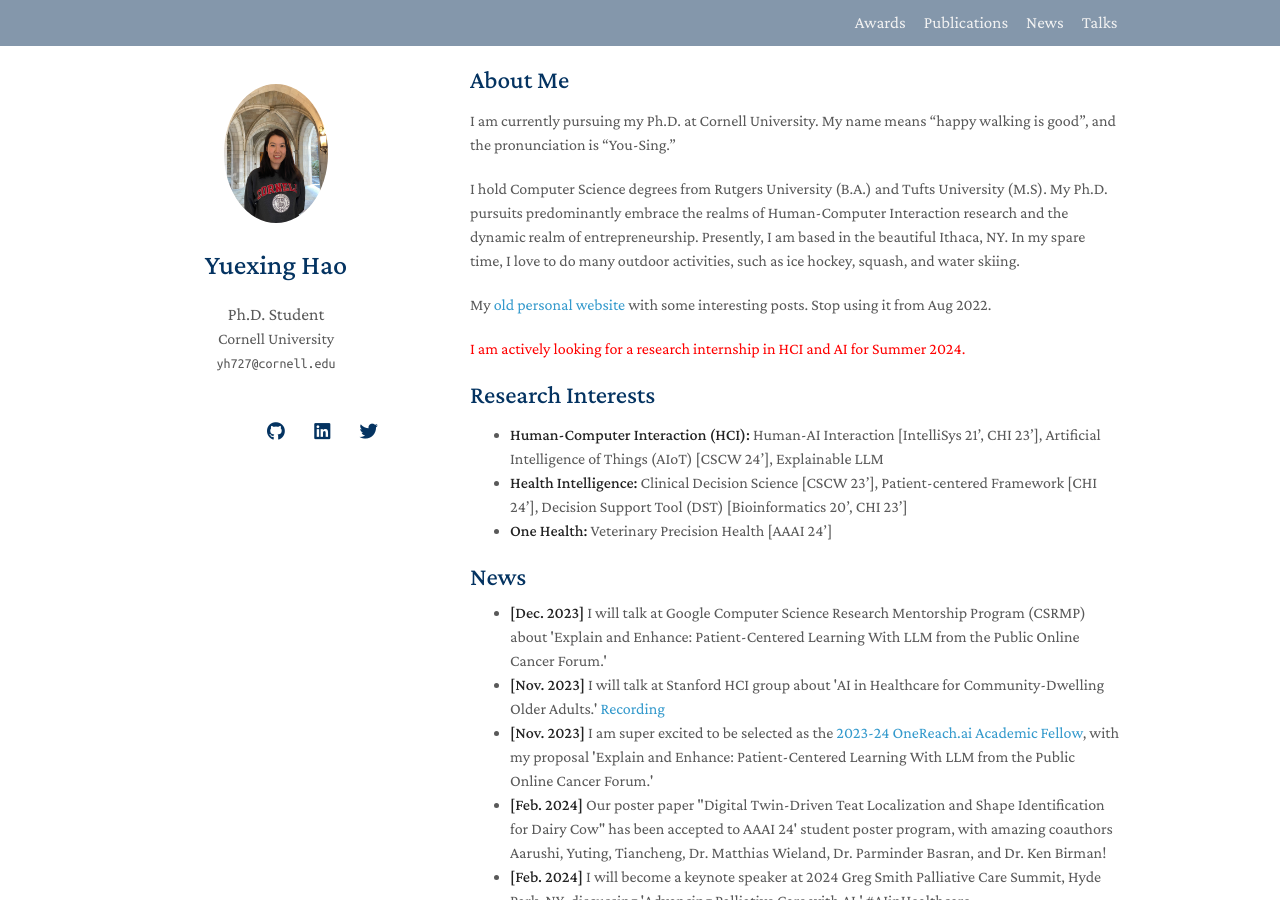
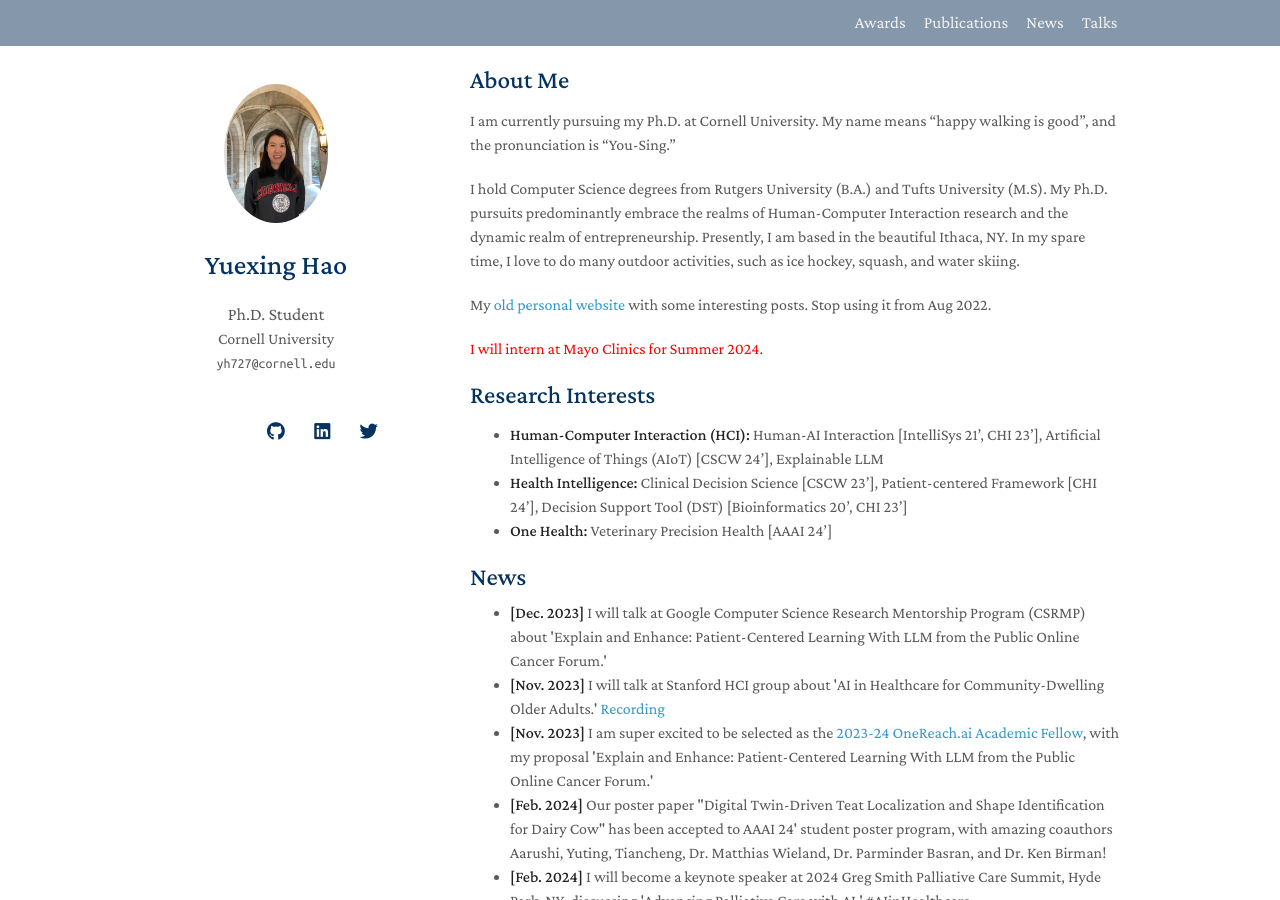
Before and after one commit to YuexingHao/Yuexing-Hao, a Jekyll site: the page built from index.md, in a window 1280 px wide and 900 px high. Built offline with Jekyll 4.4.1, drawn with Linux system fonts in a browser that asks for light colours; nearby versions of some CDN libraries; a style sheet for code colours, icons or effects is not loaded; our own code applies the rules of GitHub Pages for plain Markdown files.

Commit message:
Update index.md

```diff
--- a/index.md
+++ b/index.md
@@ -10,7 +10,7 @@ I hold Computer Science degrees from Rutgers University (B.A.) and Tufts Univers
 
 My [old personal website](https://1135100136.wixsite.com/yuexinghao/blog) with some interesting posts. Stop using it from Aug 2022.
 
-<span style="color:red;">I am actively looking for a research internship in HCI and AI for Summer 2024. </span>
+<span style="color:red;">I will intern at Mayo Clinics for Summer 2024.</span>
 
 ## Research Interests
 
```
